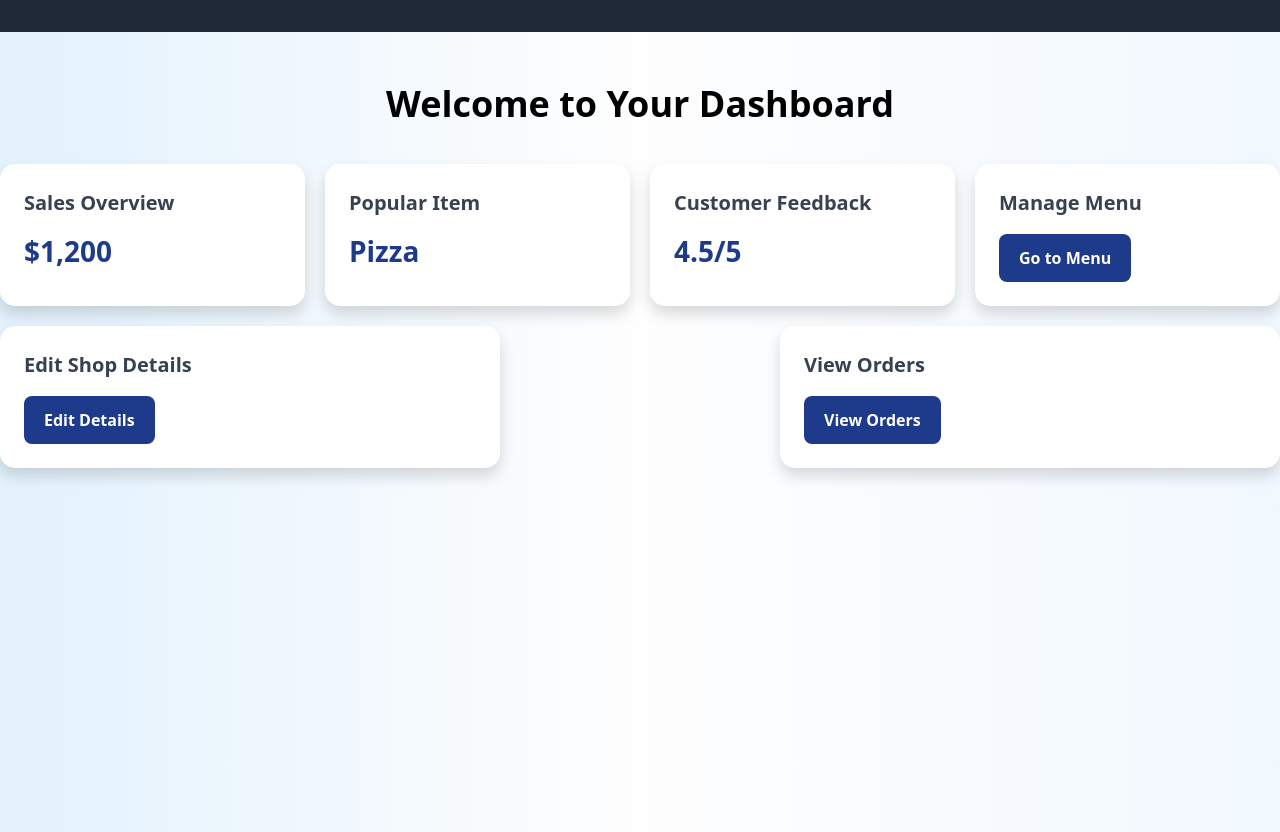
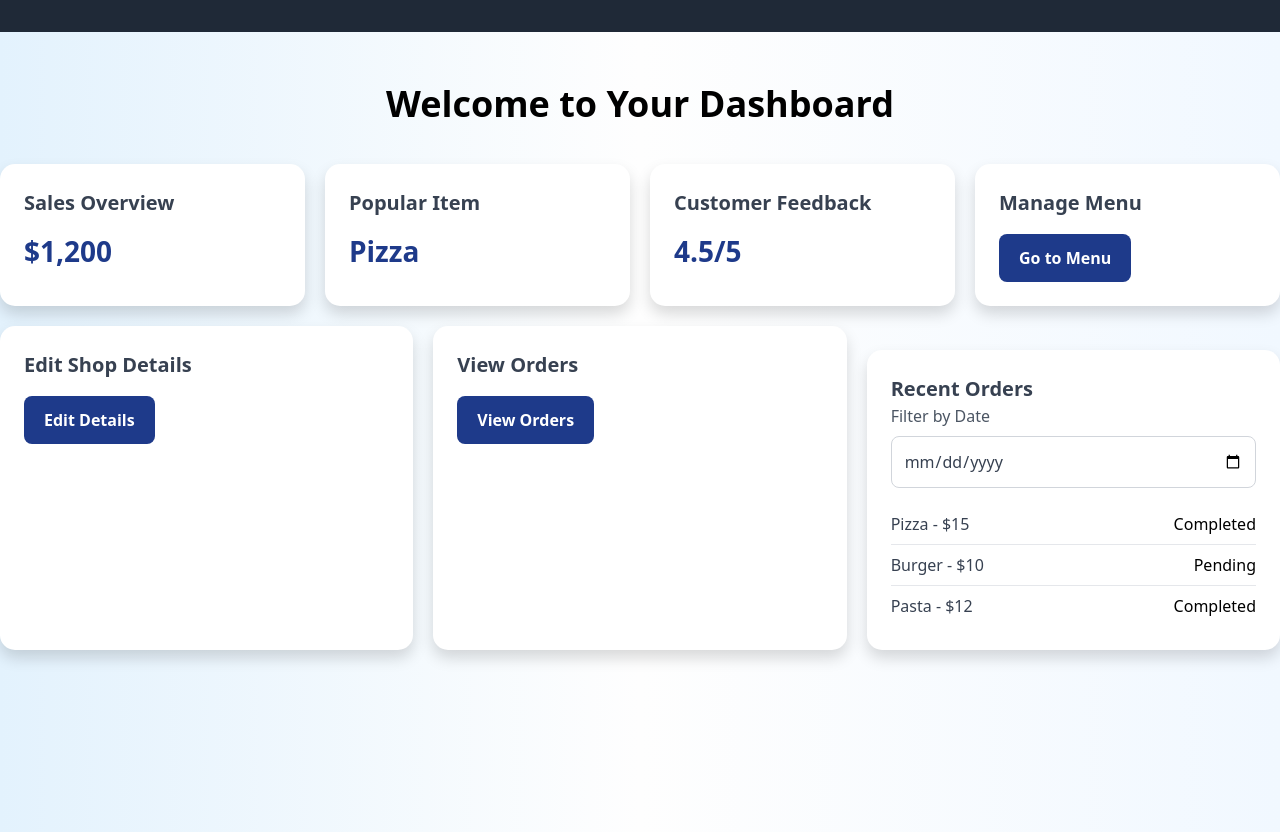
Before and after one commit to ruchspatil/VueCart, a Nuxt app: page /dashboard in a window 1280 px wide. Built offline with nearby package versions, Linux system fonts and the light colour scheme.

Commit message:
Update dashboard.vue

```diff
--- a/pages/dashboard.vue
+++ b/pages/dashboard.vue
@@ -28,12 +28,60 @@
         <h2 class="card-title">View Orders</h2>
         <button class="button">View Orders</button>
       </div>
+
+      <!-- Recent Orders Card -->
+      <div class="card mt-6">
+        <h2 class="card-title">Recent Orders</h2>
+        <div class="mb-4">
+          <label for="order-filter-date" class="block text-gray-600">Filter by Date</label>
+          <input
+            type="date"
+            v-model="filterDate"
+            id="order-filter-date"
+            class="input-field"
+          />
+        </div>
+        <ul>
+          <li
+            v-for="(order, index) in filteredOrders"
+            :key="index"
+            class="flex justify-between items-center py-2 border-b border-gray-200 last:border-none"
+          >
+            <div class="text-gray-700 font-medium">
+              <span>{{ order.itemName }} - ${{ order.price }}</span>
+            </div>
+            <div class="flex items-center">
+              <span :class="order.statusClass">{{ order.status }}</span>
+            </div>
+          </li>
+        </ul>
+      </div>
     </div>
   </div>
 </template>
 
 <script>
 export default {
+  data() {
+    return {
+      filterDate: '',
+      orders: [
+        { itemName: 'Pizza', price: 15.00, date: '2024-12-15', status: 'Completed' },
+        { itemName: 'Burger', price: 10.00, date: '2024-12-17', status: 'Pending' },
+        { itemName: 'Pasta', price: 12.00, date: '2024-12-18', status: 'Completed' },
+      ],
+    };
+  },
+  computed: {
+    filteredOrders() {
+      // If no filter date is set, return all orders
+      if (!this.filterDate) {
+        return this.orders;
+      }
+      // Filter orders based on the selected date
+      return this.orders.filter(order => order.date === this.filterDate);
+    }
+  },
   methods: {
     goToMenu() {
       this.$router.push('/MenuManagement');
@@ -56,11 +104,11 @@ export default {
 /* Flex-Based Card Container */
 .card-container {
   display: flex;
-  flex-wrap: wrap; /* Allows wrapping to the next row */
-  justify-content: space-between; /* Distributes cards with space in between */
-  gap: 20px; /* Small gap between cards */
+  flex-wrap: wrap;
+  justify-content: space-between;
+  gap: 20px;
   width: 100%;
-  margin: 0 auto; /* Center container */
+  margin: 0 auto;
 }
 
 /* Card Styling */
@@ -83,20 +131,56 @@ export default {
 .card-title {
   font-size: 20px;
   font-weight: bold;
-  color: #374151; /* Dark gray */
+  color: #374151;
 }
 
 .card-value {
   font-size: 28px;
   font-weight: bold;
   margin-top: 12px;
-  color: #1e3a8a; /* Deep blue */
+  color: #1e3a8a;
+}
+
+/* Order Item Styling */
+.card ul {
+  list-style: none;
+  padding: 0;
+}
+
+.card ul li {
+  display: flex;
+  justify-content: space-between;
+  padding: 8px 0;
+  border-bottom: 1px solid #e5e7eb;
+}
+
+.card ul li:last-child {
+  border-bottom: none;
+}
+
+.card .status-completed {
+  color: #4caf50; /* Green for completed orders */
+}
+
+.card .status-pending {
+  color: #ff9800; /* Orange for pending orders */
+}
+
+/* Input Styling */
+.input-field {
+  width: 100%;
+  padding: 12px;
+  margin-top: 8px;
+  border: 1px solid #d1d5db;
+  border-radius: 8px;
+  font-size: 16px;
+  color: #374151;
 }
 
 /* Button Styling */
 .button {
   margin-top: 16px;
-  background-color: #1e3a8a; /* Primary color */
+  background-color: #1e3a8a;
   color: white;
   padding: 12px 20px;
   font-size: 16px;
@@ -108,15 +192,15 @@ export default {
 }
 
 .button:hover {
-  background-color: #3b82f6; /* Lighter blue */
+  background-color: #3b82f6;
   transform: scale(1.05);
 }
 
 /* Responsive Styling */
 @media (max-width: 640px) {
   .card-container {
-    flex-direction: column; /* Stacks cards in a column for smaller screens */
-    gap: 16px; /* Adjust the gap */
+    flex-direction: column;
+    gap: 16px;
   }
 
   .card {
```
